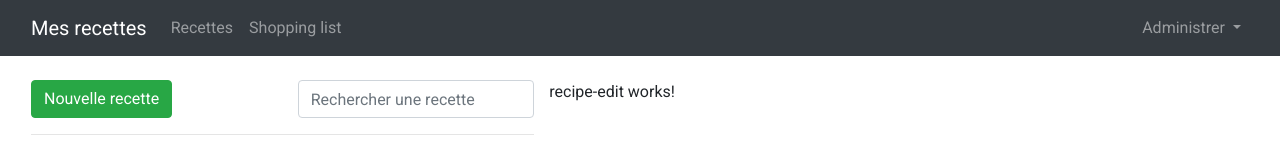
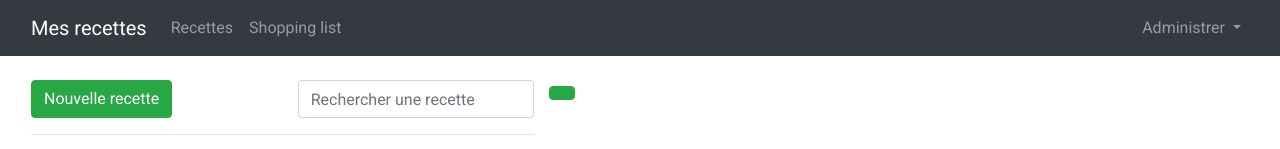
Before and after one commit to CyrilCartoux/Recettes-Courses, an Angular app: page /recettes/new in a window 1280 px wide. Shown: the top 149 px of the page. Built offline with nearby package versions, Linux system fonts and the light colour scheme.

Commit message:
beginning of form

```diff
--- a/src/app/recipes/recipe-edit/recipe-edit.component.html
+++ b/src/app/recipes/recipe-edit/recipe-edit.component.html
@@ -1 +1,11 @@
-<p>recipe-edit works!</p>
+<div class="row">
+    <div class="col-12">
+        <form>
+            <div class="row">
+                <div class="col-12">
+                    <button class="btn btn-success" type="submit"></button>
+                </div>
+            </div>
+        </form>
+    </div>
+</div>
```
